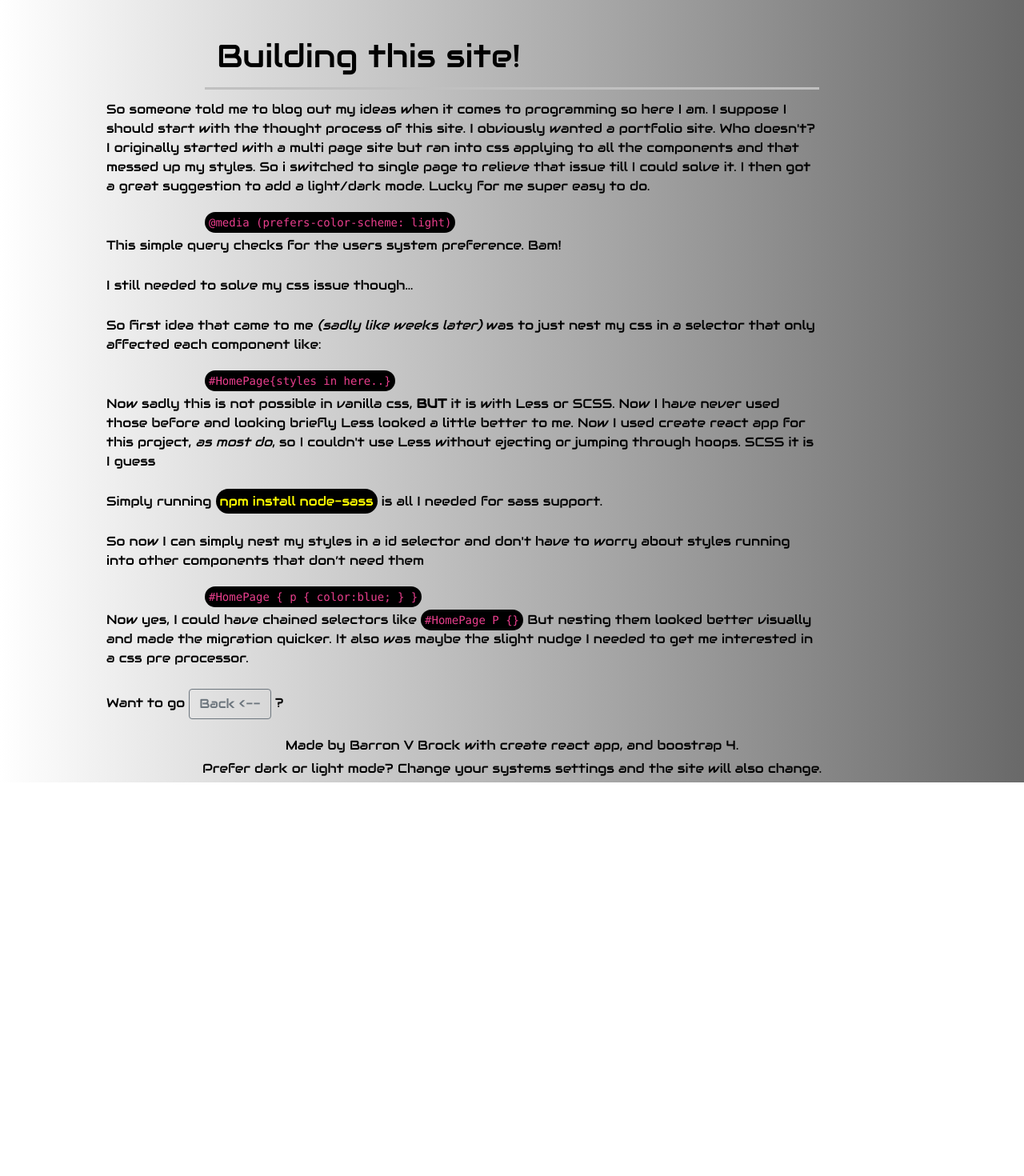
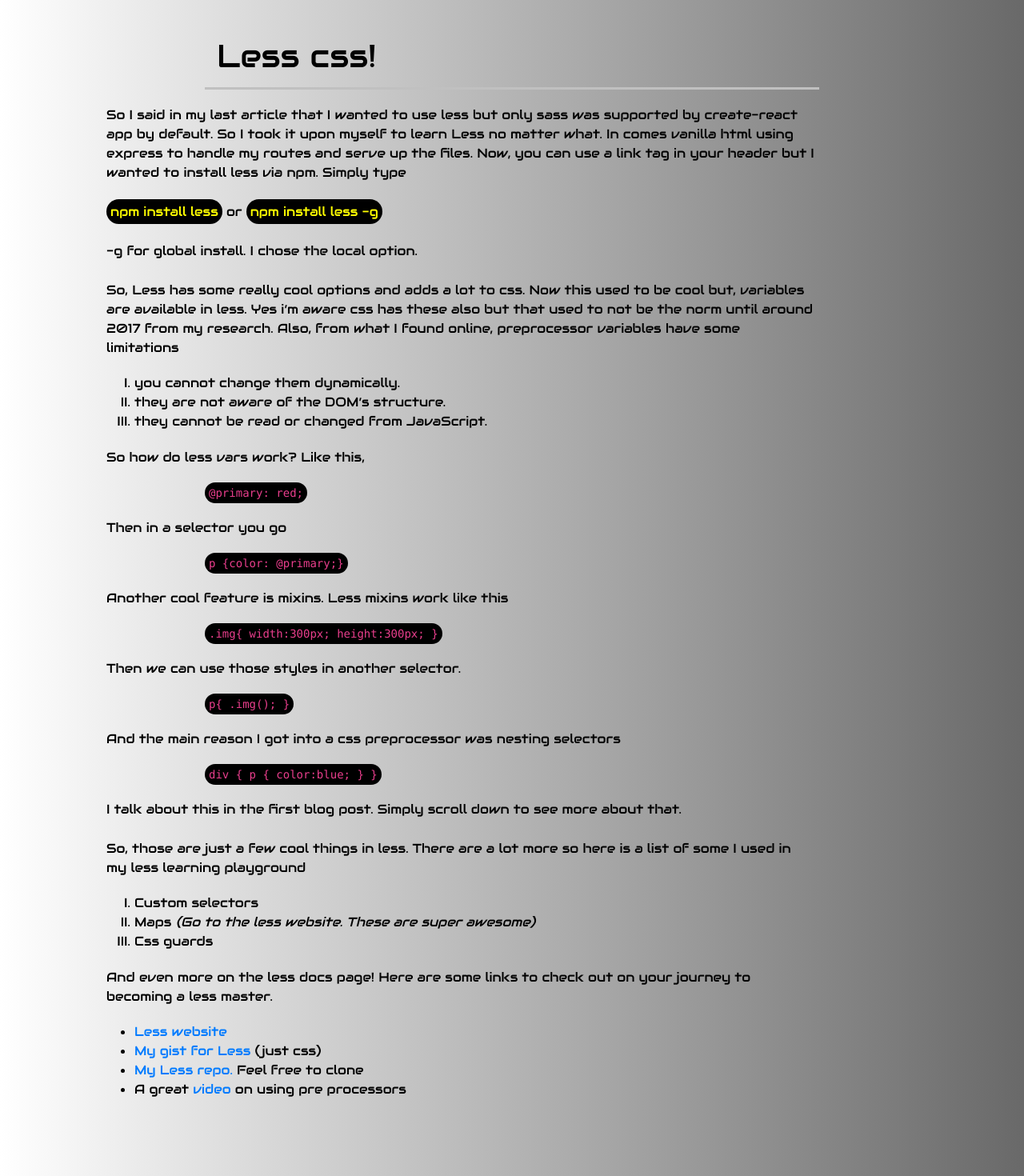
Before and after one commit to bmansk8/portfolio, a React (Create React App) app: page /blog in a window 1280 px wide. Shown: the part 160-1630 px from the top of the page at 80% size. Before the commit the page ends 1138 px from the top, so only its background shows below. Built offline with nearby package versions, Linux system fonts and the light colour scheme.

Commit message:
added article
Added article. Also added some a tag animations.

```diff
--- a/src/App.css
+++ b/src/App.css
@@ -1,5 +1,3 @@
-
-
   header{
     margin-left: 5%;
     margin-right: 5%;
@@ -21,8 +19,8 @@
 
   header a:hover{
     text-decoration: none;
-    transform: scale(1.07,1.07);
-    color: royalblue;
+    transform: scale(1.05);
+    color: aqua;
     transition-duration: .3s;
   }
 
--- a/src/Components/Blog.jsx
+++ b/src/Components/Blog.jsx
@@ -5,7 +5,90 @@
 export default function Blog() {
   return (
     <div id='Blog'>
-      <div id='artical-1'>
+      <div id='article-2'>
+        <h1>Less css!</h1>
+        <p>
+          So I said in my last article that I wanted to use less but only sass
+          was supported by create-react app by default. So I took it upon myself
+          to learn Less no matter what. In comes vanilla html using express to
+          handle my routes and serve up the files. Now, you can use a link tag
+          in your header but I wanted to install less via npm. Simply type
+        </p>
+
+        <p>
+          <span className='npm'>npm install less</span> or{" "}
+          <span className='npm'>npm install less -g</span>
+        </p>
+
+        <p>-g for global install. I chose the local option.</p>
+
+        <p>
+          So, Less has some really cool options and adds a lot to css. Now this
+          used to be cool but, variables are available in less. Yes i’m aware
+          css has these also but that used to not be the norm until around 2017
+          from my research. Also, from what I found online, preprocessor
+          variables have some limitations
+        </p>
+
+        <ol type='I'>
+          <li>you cannot change them dynamically.</li>
+          <li>they are not aware of the DOM’s structure.</li>
+          <li>they cannot be read or changed from JavaScript.</li>
+        </ol>
+
+        <p>So how do less vars work? Like this,</p>
+
+        <code> @primary: red; </code>
+
+        <p>Then in a selector you go</p>
+
+        <code> p &#123;color: @primary;&#125; </code>
+
+        <p>Another cool feature is mixins. Less mixins work like this</p>
+
+        <code>.img&#123; width:300px; height:300px; &#125;</code>
+
+        <p>Then we can use those styles in another selector.</p>
+
+        <code>p&#123; .img(); &#125;</code>
+
+        <p>
+          And the main reason I got into a css preprocessor was nesting selectors
+        </p>
+
+        <code> div &#123; p &#123; color:blue; &#125; &#125;</code>
+
+        <p>
+          I talk about this in the first blog post. Simply scroll down to see
+          more about that.
+        </p>
+
+        <p>
+          So, those are just a few cool things in less. There are a lot more so
+          here is a list of some I used in my less learning playground{" "}
+        </p>
+
+        <ol type='I'>
+          <li>Custom selectors</li>
+          <li>
+            Maps <i>(Go to the less website. These are super awesome)</i>
+          </li>
+          <li>Css guards</li>
+        </ol>
+
+        <p>And even more on the less docs page! Here are some links to check out on your journey to becoming a less master. </p>
+
+        <ul>
+          <li><a href='http://lesscss.org/'>Less website</a></li>
+          <li><a href='https://gist.github.com/bmansk8/e092ede9395fc421d59311bc96507415'>My gist for Less</a> (just css)</li>
+          <li><a href='https://github.com/bmansk8/learning-Less'>My Less repo.</a>  Feel free to clone</li>
+          <li>A great <a href='https://www.youtube.com/watch?v=lJclQekSfSM'>video</a> on using pre processors</li>
+        </ul>
+
+
+      </div>
+
+      <div id='article-1'>
         <h1>Building this site!</h1>
 
         <p>
@@ -63,9 +146,14 @@
       </div>
 
       <div>
-      <p>Want to go <Button href='/' variant='outline-secondary'>Back &lt;--</Button> ?</p>
+        <p>
+          Want to go{" "}
+          <Button href='/' variant='outline-secondary'>
+            Back &lt;--
+          </Button>{" "}
+          ?
+        </p>
       </div>
-
     </div>
   );
 }
--- a/src/Components/HomePage.jsx
+++ b/src/Components/HomePage.jsx
@@ -60,7 +60,6 @@
               rel='noopener noreferrer'
               target='_blank'
             >
-              {" "}
               FreeCodeCamp.org
             </a>{" "}
             Studies
--- a/src/css/Blog.scss
+++ b/src/css/Blog.scss
@@ -1,26 +1,51 @@
 $padding-amount: 5px;
 $code-snip-bg-clr: black;
 $curved-brdr: 25px;
+$p-margn-t-b:15px;
+@mixin primary-margin-l{
+  margin-left: 20%;
+}
+@mixin secondary-margin-l{
+  margin-left: 10%;
+}
 
 #Blog {
   h1 {
     margin-top: 100px;
     padding: 15px;
-    margin-left: 20%;
+    @include primary-margin-l;
     margin-right: 20%;
     border-bottom: solid #c0c0c0;
   }
   p {
     padding: $padding-amount;
-    margin-left: 10%;
+    @include secondary-margin-l;
     margin-right: 20%;
+    margin-top: $p-margn-t-b;
+    margin-bottom: $p-margn-t-b;
   }
 
   code {
-    margin-left: 20%;
+    @include primary-margin-l;
     border-radius: $curved-brdr;
     background-color: $code-snip-bg-clr;
     padding: $padding-amount;
+  }
+
+  ol{
+    @include secondary-margin-l;
+  }
+
+  ul{
+    @include secondary-margin-l;
+  }
+
+  a:hover{
+    text-decoration: none;
+    display: inline-block;
+    transform: scale(1.05);
+    color: aqua;
+    transition-duration: .3s;
   }
 
   .npm {
@@ -46,7 +71,7 @@
     h1 {
       margin-top: 75px;
       padding: 5px;
-      margin-left: 10%;
+      @include secondary-margin-l;
       margin-right: 10%;
       font-size: xx-large;
     }
@@ -57,7 +82,7 @@
     }
 
     code {
-      margin-left: 10%;
+      @include secondary-margin-l;
     }
   }
 }
--- a/src/css/HomePage.scss
+++ b/src/css/HomePage.scss
@@ -7,6 +7,14 @@
   img {
     width: 438px;
     height: 466px;
+  }
+
+  a:hover{
+    text-decoration: none;
+    display: inline-block;
+    transform: scale(1.05);
+    color: aqua;
+    transition-duration: .3s;
   }
 
   .card {
--- a/src/index.css
+++ b/src/index.css
@@ -18,7 +18,6 @@
   }
 }
 
-
 code {
   font-family: source-code-pro, Menlo, Monaco, Consolas, 'Courier New',
     monospace;
```
